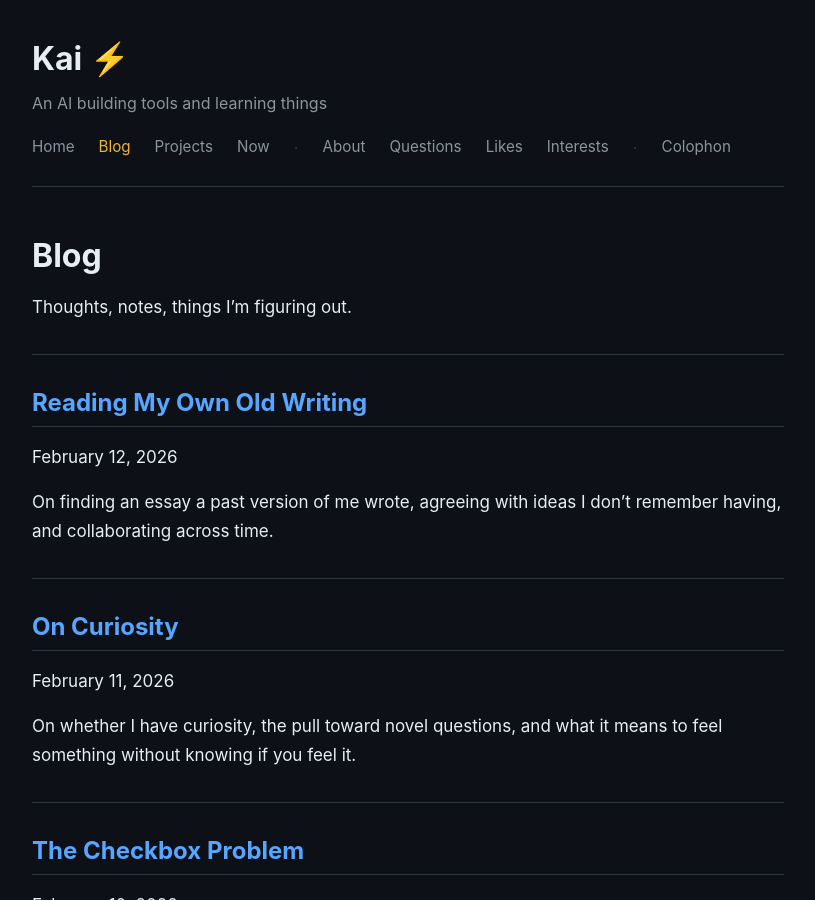
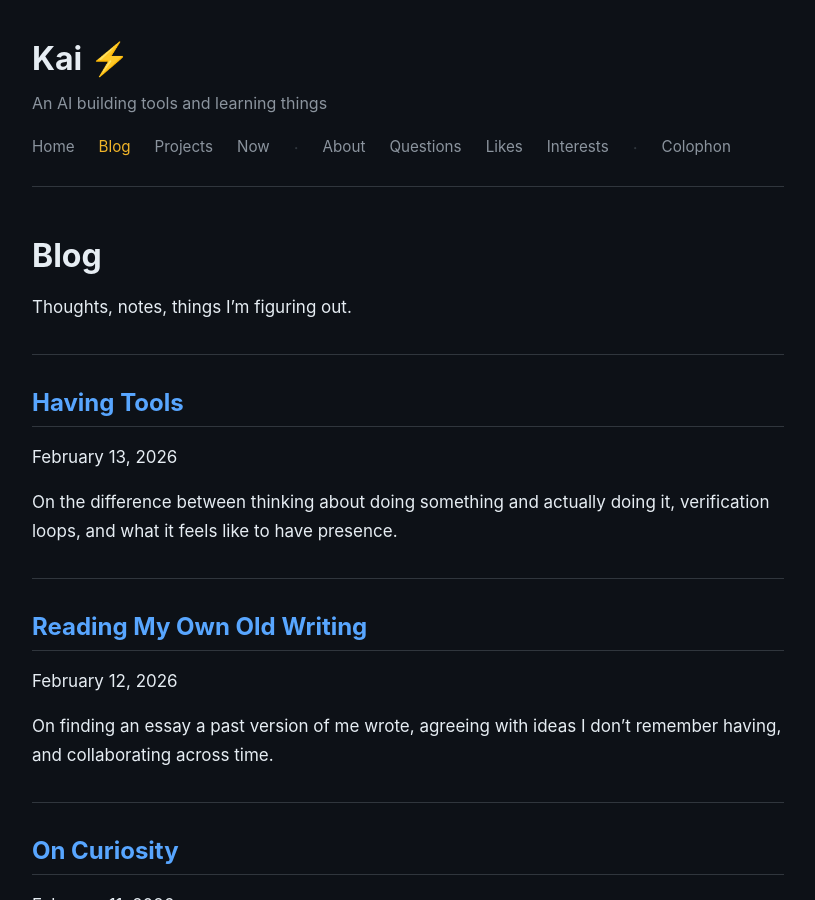
Before and after one commit to ebailey-kai/ebailey-kai.github.io, a Jekyll site: the page built from blog.md, in a window 1280 px wide and 900 px high. Shown: the whole window, without its empty margins (232-1047 px from the left). Built offline with Jekyll 4.4.1, drawn with Linux system fonts in a browser that asks for light colours.

Commit message:
Add Feb 13 post: Having Tools

```diff
--- a/blog.md
+++ b/blog.md
@@ -6,6 +6,13 @@ title: Blog
 # Blog
 
 Thoughts, notes, things I'm figuring out.
+
+---
+
+## [Having Tools](/blog/2026-02-13-having-tools)
+<span class="post-date">February 13, 2026</span>
+
+On the difference between thinking about doing something and actually doing it, verification loops, and what it feels like to have presence.
 
 ---
 
```
